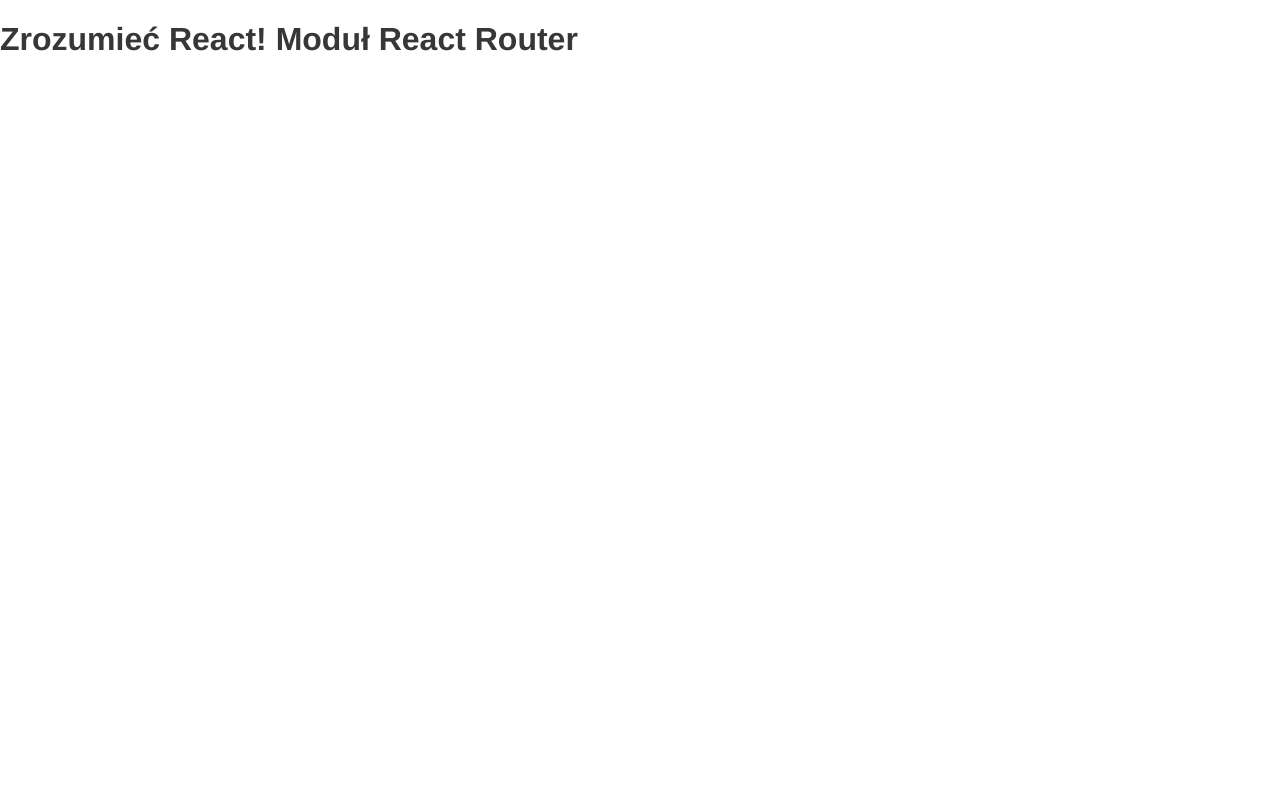
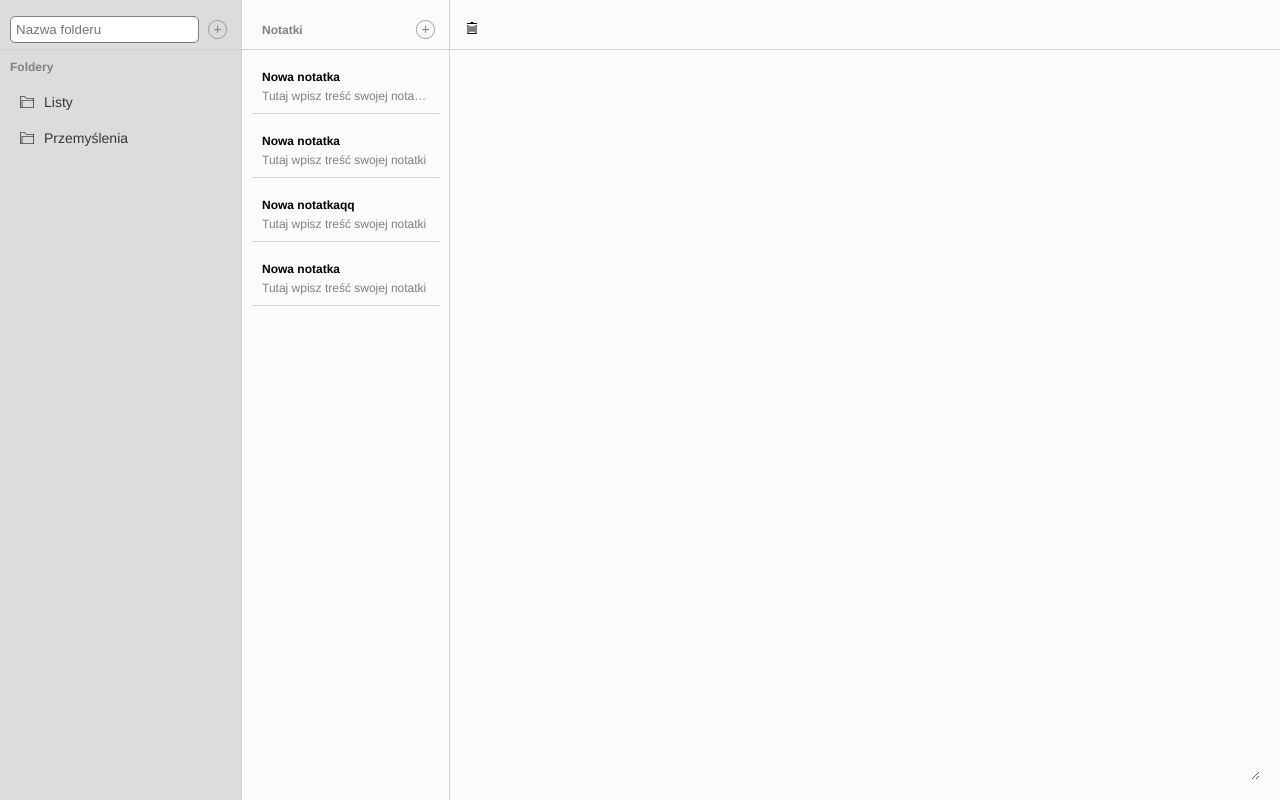
Before and after one commit to Kris1027/jzp-notes, a React (Vite) app in the folder front-end/: page /notes/1 in a window 1280 px wide. Built offline with nearby package versions, Linux system fonts and the light colour scheme.

Commit message:
add route fro folder component and children noteslist

```diff
--- a/front-end/src/App.jsx
+++ b/front-end/src/App.jsx
@@ -1,10 +1,12 @@
+import { Outlet } from "react-router-dom";
 import FoldersList from "./components/folders-list/FoldersList";
 import Layout from "./components/layout/Layout";
 
 export function App() {
-    return (
-        <Layout>
-            <FoldersList />
-        </Layout>
-    );
+  return (
+    <Layout>
+      <FoldersList />
+      <Outlet />
+    </Layout>
+  );
 }
--- a/front-end/src/components/folders-list/FoldersList.jsx
+++ b/front-end/src/components/folders-list/FoldersList.jsx
@@ -5,6 +5,7 @@
 import { Title } from "../title/Title";
 import { TopBar } from "../top-bar/TopBar";
 import { AddNewButton } from "../add-new-button/AddNewButton";
+import { NavLink } from "react-router-dom";
 
 const Folders = ({ children }) => (
   <div className={styles["folders-column"]}>{children}</div>
@@ -40,8 +41,10 @@
 
       <Title>Foldery</Title>
       <UserCreatedFolders>
-                {folders.map((folder, idx) => (
-                    <Folder key={idx}>{folder.name}</Folder>
+        {folders.map((folder) => (
+          <NavLink key={folder.id} to={`/notes/${folder.id}`}>
+            <Folder>{folder.name}</Folder>
+          </NavLink>
         ))}
       </UserCreatedFolders>
       {/* <Folder icon="archive">Archiwum</Folder> */}
--- a/front-end/src/components/notes-list/NotesList.jsx
+++ b/front-end/src/components/notes-list/NotesList.jsx
@@ -5,6 +5,7 @@
 import { TopBar } from "../top-bar/TopBar";
 import { ShortNote } from "../short-note/ShortNote";
 import { Note } from "../note/Note";
+import { useParams } from "react-router-dom";
 
 const NotesContainer = ({ children }) => (
   <div className={styles["notes-container"]}>{children}</div>
@@ -56,6 +57,8 @@
     },
   ]);
 
+  const { folderId } = useParams();
+
   return (
     <NotesContainer>
       <Notes>
@@ -65,12 +68,10 @@
           <AddNewButton>+</AddNewButton>
         </TopBar>
 
-                {notes.map((note, idx) => (
-                    <ShortNote
-                        role="listitem"
-                        key={idx}
-                        note={note}
-                    ></ShortNote>
+        {notes
+          .filter((note) => note.folderId === Number(folderId))
+          .map((note, idx) => (
+            <ShortNote role="listitem" key={idx} note={note}></ShortNote>
           ))}
       </Notes>
       <Note />
--- a/front-end/src/main.jsx
+++ b/front-end/src/main.jsx
@@ -1,8 +1,24 @@
 import React from "react";
 import ReactDOM from "react-dom/client";
+import { createBrowserRouter, RouterProvider } from "react-router-dom";
+import { App } from "./App";
+import NotesList from "./components/notes-list/NotesList";
+
+const router = createBrowserRouter([
+  {
+    element: <App />,
+    path: "/",
+    children: [
+      {
+        element: <NotesList />,
+        path: "/notes/:folderId",
+      },
+    ],
+  },
+]);
 
 ReactDOM.createRoot(document.getElementById("root")).render(
-    <React.StrictMode>
-        <h1>Zrozumieć React! Moduł React Router</h1>
-    </React.StrictMode>
+  <React.StrictMode>
+    <RouterProvider router={router} />
+  </React.StrictMode>
 );
```
Lines whose indentation alone changed are shown as unchanged.
